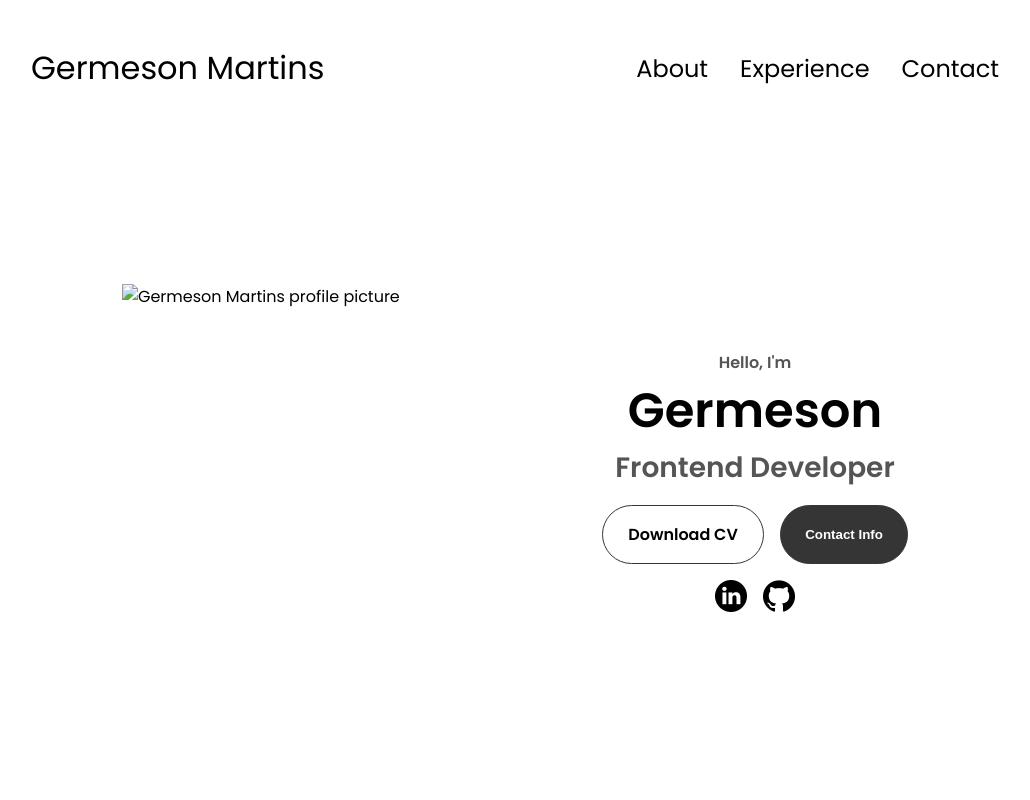
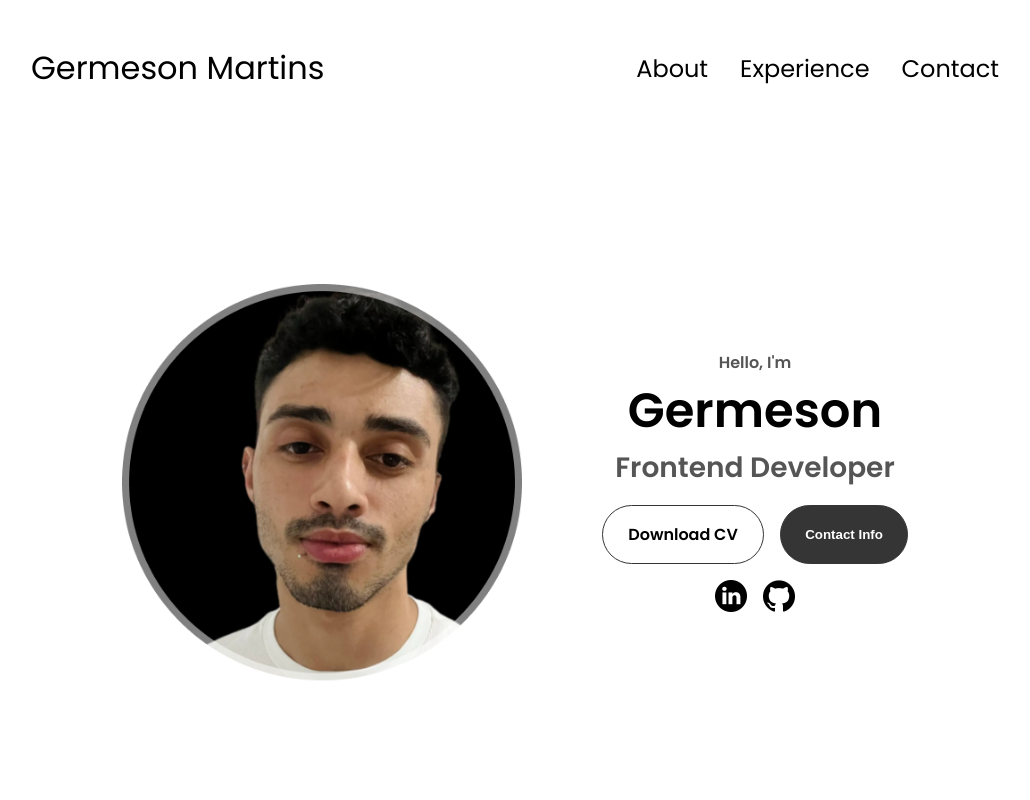
Before and after one commit to codemartins/codemartins.github.io, a plain HTML site: page index.html in a window 1280 px wide. Shown: the top 800 px of the page, without its empty margins (125-1155 px from the left). Drawn offline with Linux system fonts and the light colour scheme.

Commit message:
Upload profile

```diff
--- a/index.html
+++ b/index.html
@@ -37,7 +37,7 @@
     </nav>
     <section id="profile">
       <div class="section__pic-container">
-        <img src="./assets/Avatar.png" alt="Germeson Martins profile picture" title="Germeson Martins | Profile"/>
+        <img src="assets/Avatar.png" alt="Germeson Martins profile picture" title="Germeson Martins | Profile"/>
       </div>
       <div class="section__text">
         <p class="section__text__p1">Hello, I'm</p>
```
Also changed, not shown: assets/Avatar.png (added).
